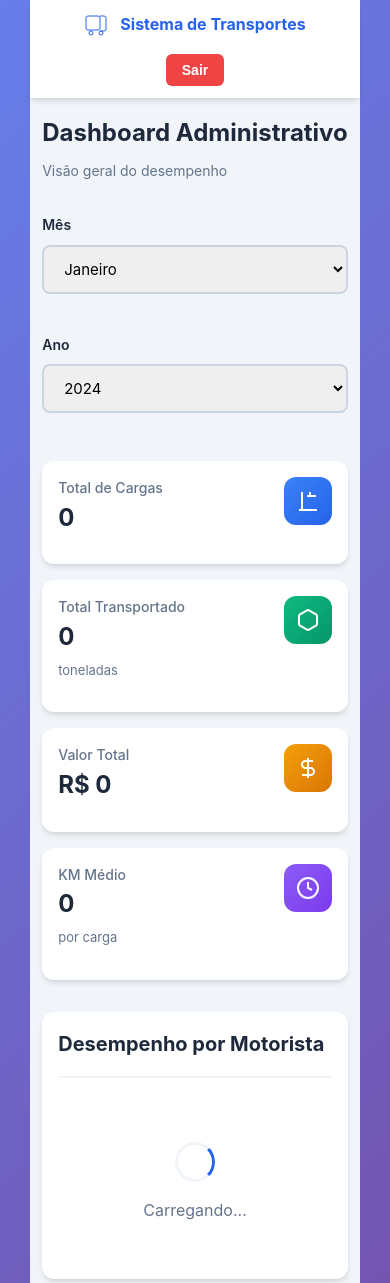
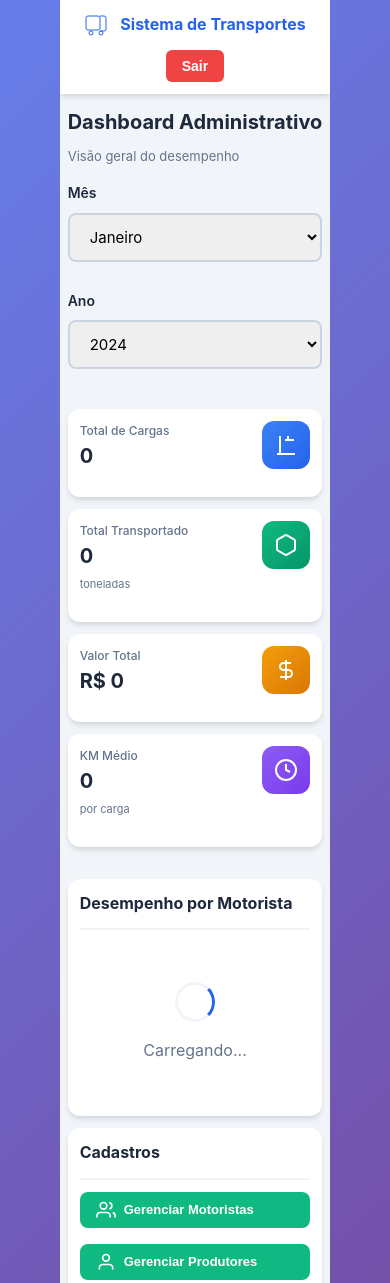
Before and after one commit to crisfulber/sistema-transportes, a plain HTML site: page frontend/dashboard.html in a window 390 px wide. Shown: the top 1283 px of the page. Drawn offline with Linux system fonts and the light colour scheme; sample sign-in values are in the browser's storage.

Commit message:
fix: Melhora responsividade mobile para evitar overflow horizontal
- Adiciona overflow-x: hidden e max-width: 100vw em body, dashboard e container
- Reduz paddings no mobile (12px → 8px)
- Reduz tamanhos de fonte para caber melhor (stat-value: 24px → 20px)
- Adiciona margin negativa na table-container para compensar padding
- Reduz font-size de tabelas para 11px no mobile
- Força botões de ação a ocuparem largura total
- Resolve problema de scroll horizontal indesejado

```diff
--- a/frontend/styles.v3.css
+++ b/frontend/styles.v3.css
@@ -660,16 +660,25 @@ tr:hover {
 @media (max-width: 768px) {
     body {
         padding: 0;
+        overflow-x: hidden;
+        max-width: 100vw;
+    }
+
+    .dashboard {
+        overflow-x: hidden;
+        max-width: 100vw;
     }
 
     .container {
-        padding: 16px 12px;
+        padding: 12px 8px;
+        max-width: 100vw;
+        overflow-x: hidden;
     }
 
     .navbar {
-        padding: 12px 16px;
+        padding: 12px;
         flex-direction: column;
-        gap: 16px;
+        gap: 12px;
     }
 
     .navbar-brand {
@@ -685,45 +694,84 @@ tr:hover {
         display: none;
     }
 
+    .page-header {
+        margin-bottom: 16px;
+    }
+
     .page-title {
-        font-size: 24px;
+        font-size: 20px;
     }
 
     .page-subtitle {
-        font-size: 14px;
+        font-size: 13px;
     }
 
     .stats-grid {
         grid-template-columns: 1fr;
-        gap: 16px;
+        gap: 12px;
     }
 
     .stat-card {
-        padding: 16px;
+        padding: 12px;
     }
 
     .stat-value {
-        font-size: 24px;
+        font-size: 20px;
+    }
+
+    .stat-label {
+        font-size: 12px;
+    }
+
+    .stat-footer {
+        font-size: 11px;
+    }
+
+    .card {
+        padding: 12px;
+        margin-bottom: 12px;
+    }
+
+    .card-header {
+        margin-bottom: 12px;
+        padding-bottom: 12px;
+    }
+
+    .card-title {
+        font-size: 16px;
     }
 
     .form-row {
         grid-template-columns: 1fr;
+        gap: 12px;
+    }
+
+    .form-group {
+        margin-bottom: 16px;
     }
 
     .table-container {
-        font-size: 12px;
+        font-size: 11px;
         overflow-x: auto;
         -webkit-overflow-scrolling: touch;
+        margin: 0 -12px;
+        padding: 0 12px;
     }
 
     table {
         min-width: 600px;
+        font-size: 11px;
     }
 
     th,
     td {
-        padding: 8px 4px;
+        padding: 6px 4px;
         white-space: nowrap;
+        font-size: 11px;
+    }
+
+    th {
+        font-size: 10px;
     }
 
     .modal-content {
@@ -732,15 +780,21 @@ tr:hover {
         border-radius: 0;
     }
 
-    .card {
-        padding: 16px;
-        margin-bottom: 16px;
-    }
-
     .btn-primary,
     .btn-secondary,
     .btn-danger {
-        padding: 12px 20px;
+        padding: 10px 16px;
         font-size: 14px;
     }
+
+    .btn-add {
+        padding: 8px 16px;
+        font-size: 13px;
+    }
+
+    /* Força botões de ação a ocuparem largura total no mobile */
+    .card-header .btn-add {
+        width: 100%;
+        justify-content: center;
+    }
 }
```
